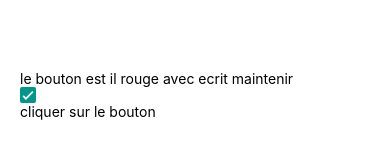
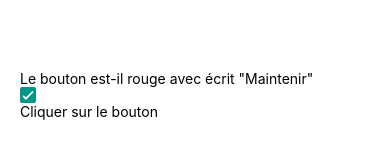
Before and after one commit to nat730/KeepTalking-reactnative, a React Native app: screen / in a window 390 px wide. Both pictures are taken after a click on the element 28 px from the left and 405 px from the top of the page. Shown: the part 322-480 px from the top of the page. Built offline with nearby package versions, Linux system fonts and the light colour scheme.

Commit message:
2024-01-09 - commit_pomodoro1

```diff
--- a/App.js
+++ b/App.js
@@ -4,44 +4,47 @@ import { CheckBox } from 'react-native-web';
 
 export default function App() {
   const [isChecked, setIsChecked] = useState(false);
-  const handleCheckboxChange = () => {setIsChecked(!isChecked);};
   const [batteryNumber, setBatteryNumber] = useState('exploser');
 
+  const handleCheckboxChange = () => {
+    setIsChecked(!isChecked);
+  };
 
   return (
     <View style={styles.container}>
       <View style={styles.column}>
-<Text>le bouton est il rouge avec ecrit maintenir</Text>
+        <Text>Le bouton est-il rouge avec écrit "Maintenir"</Text>
         <CheckBox value={isChecked} onValueChange={handleCheckboxChange} />
-      {isChecked && (
-        <View style={styles.title}>
-<Text>cliquer sur le bouton</Text>
-      </View>
-      )
-      }
+
         {!isChecked && (
           <Picker
             selectedValue={batteryNumber}
             style={styles.dropdown}
-        onValueChange={(itemValue) => setBatteryNumber(itemValue)}
+            onValueChange={(label) => setBatteryNumber(label)}
           >
             <Picker.Item label="Combien de piles ?" value="NumberBattery" />
             <Picker.Item label="0" value="0" />
-        <Picker.Item label="1+" value="1 ou +" />
-        <Picker.Item label="2+" value="2 ou +" />
+            <Picker.Item label="1 pile ou + et bouton marquer explosé" value="1+" />
+            <Picker.Item label="2 ou + et indicateur allumé avec les lettres FRK" value="2+" />
+            <Picker.Item label="other" value="autre" />
           </Picker>
-      )
-}
-{batteryNumber == 0 && (
-  fezrder
-)
-}
+        )}
+
+        {(isChecked || (!isChecked && batteryNumber === '1+') || (!isChecked && batteryNumber === '2+')) && (
+          <View style={styles.title}>
+            <Text>Cliquer sur le bouton</Text>
+          </View>
+        )}
+
+        {(!isChecked && batteryNumber === '0') || (!isChecked && batteryNumber === 'autre') && (
+          <View style={styles.title}>
+            <Text>Test</Text>
+          </View>
+        )}
       </View>
     </View>
   );
 }
-
-
 
 const styles = StyleSheet.create({
   container: {
```
Lines whose indentation alone changed are shown as unchanged.
